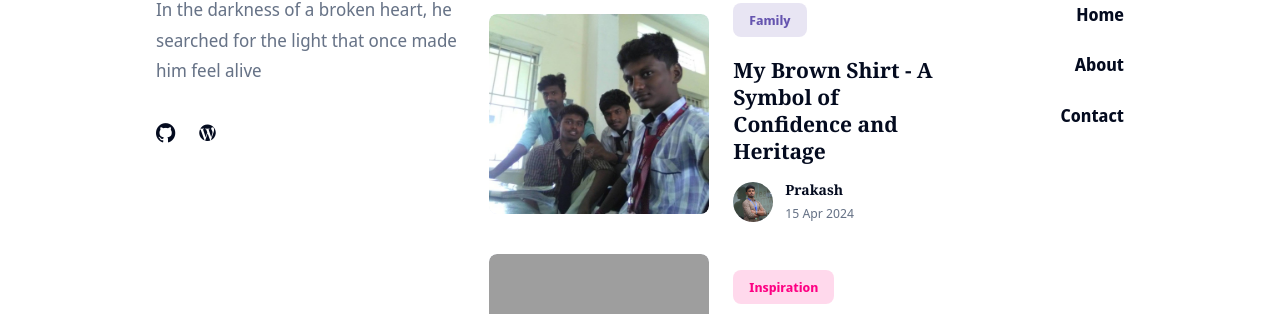
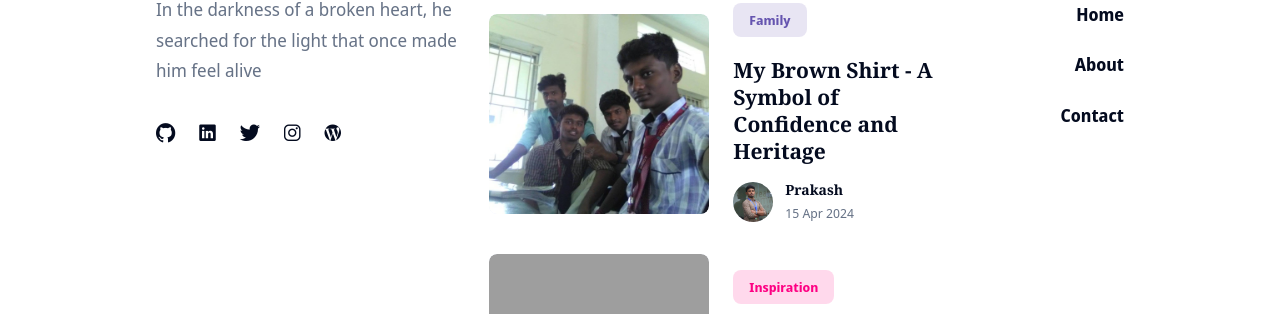
Before and after one commit to PrakasRavichandran/dairy-blog, a Jekyll site: the page built from _pages/authors.html, in a window 1280 px wide. Shown: the part 1275-1589 px from the top of the page. Built offline with Jekyll 4.4.1, drawn with Linux system fonts in a browser that asks for light colours; nearby versions of some CDN libraries; grey boxes are pictures that could not be loaded.

Commit message:
Update settings.yml

```diff
--- a/_data/settings.yml
+++ b/_data/settings.yml
@@ -95,7 +95,11 @@ footer__description: In the darkness of a broken heart, he searched for the ligh
 # Social Links
 social:
 - {icon: "github", link: "https://github.com/PrakasRavichandran"}
-- {icon: "wordpress", link: "https://prakashravichandran.com/"}
+- {icon: "linkedin", link: "https://www.linkedin.com/in/prakashravichandran10"}
+- {icon: "twitter", link: "https://twitter.com/Prakash_r10"}
+- {icon: "instagram", link: "https://www.instagram.com/prakashravichandrann"}
+- {icon: "wordpress", link: "https://prakashravichandrann.vercel.app"}
+- {icon: "figma", link: "https://www.figma.com/@prakash_ui"}
 
 # Example of adding a new link to the footer - {icon: "instagram", link: "https://instagram.com"}
 # Other icons can be found at https://ionicons.com/v4/
```
